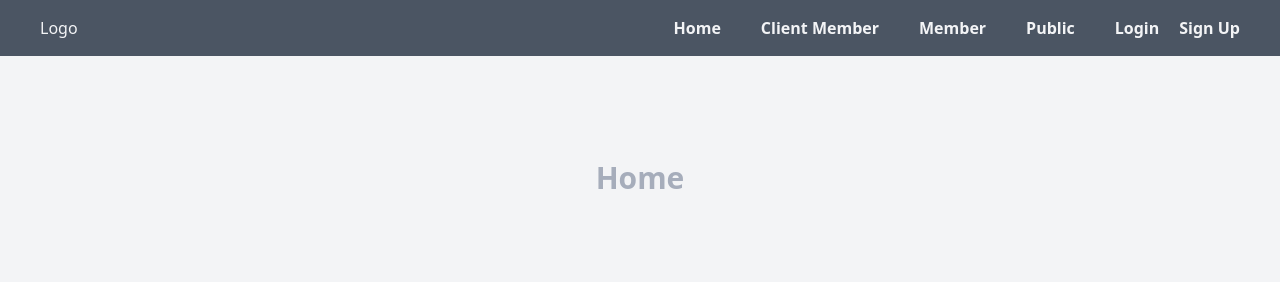
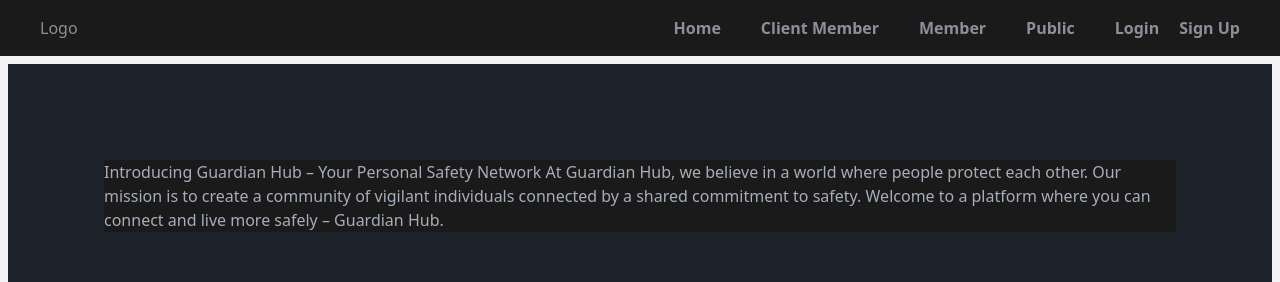
Before and after one commit to KrystianGH2/Industry-Knowledge, a Next.js app: page / in a window 1280 px wide. Shown: the top 282 px of the page. Built offline with nearby package versions, Linux system fonts and the light colour scheme; no server answers; the database is empty.

Commit message:
added theme (testing for dark background)

```diff
--- a/app/(components)/Nav.jsx
+++ b/app/(components)/Nav.jsx
@@ -6,16 +6,33 @@
 const Nav = async () => {
   const session = await getServerSession(options);
   return (
-    <div>
-      <header className="bg-gray-600 text-gray-100">
-        <nav className="flex justify-between items-center w-full px-10 py-4">
+    <>
+      <div className="">
+        <div
+          data-theme="dark"
+          className="bg-[#1A1A1A] flex justify-center items-center"
+        >
+          <header className="bg-[#1A1A1A] text-[#8E8E9A] flex  items-center w-full">
+            <nav className="flex w-full justify-between px-10 py-4">
               <div>Logo</div>
-          <div className="flex gap-10 ">
-            <Link href="/">Home</Link>
-            <Link href="/ClientMember">Client Member</Link>
-            <Link href="/Member">Member</Link>
-            <Link href="/Public">Public</Link>
-
+              <div className="flex gap-10">
+                <div className="flex gap-10">
+                  <Link className=" hover:text-white transition" href="/">
+                    Home
+                  </Link>
+                  <Link
+                    className=" hover:text-white transition"
+                    href="/ClientMember"
+                  >
+                    Client Member
+                  </Link>
+                  <Link className=" hover:text-white transition" href="/Member">
+                    Member
+                  </Link>
+                  <Link className=" hover:text-white transition" href="/Public">
+                    Public
+                  </Link>
+                </div>
                 <div className="flex flex-row gap-5">
                   {session ? (
                     <>
@@ -28,8 +45,18 @@
                     </>
                   ) : (
                     <>
-                  <Link href="/api/auth/signin">Login</Link>
-                  <Link href="/CreateUser">Sign Up</Link>
+                      <Link
+                        className=" hover:text-white transition"
+                        href="/api/auth/signin"
+                      >
+                        Login
+                      </Link>
+                      <Link
+                        className=" hover:text-white transition"
+                        href="/CreateUser"
+                      >
+                        Sign Up
+                      </Link>
                     </>
                   )}
                 </div>
@@ -37,6 +64,8 @@
             </nav>
           </header>
         </div>
+      </div>
+    </>
   );
 };
 
--- a/app/page.jsx
+++ b/app/page.jsx
@@ -2,7 +2,17 @@
 import UserList from "./(components)/UsersPage";
 export default function Home() {
   return (
-    <main className="flex min-h-screen flex-col items-center justify-between p-24">
+    <main
+      data-theme="dark"
+      className="flex min-h-screen flex-col items-center justify-between p-24"
+    >
+      <header className="bg-[#1A1A1A]">
+        Introducing Guardian Hub – Your Personal Safety Network At Guardian Hub,
+        we believe in a world where people protect each other. Our mission is to
+        create a community of vigilant individuals connected by a shared
+        commitment to safety. Welcome to a platform where you can connect and
+        live more safely – Guardian Hub.
+      </header>
       <h1>Home</h1>
       <UserReportList />
       <UserList />
```
Lines whose indentation alone changed are shown as unchanged.
